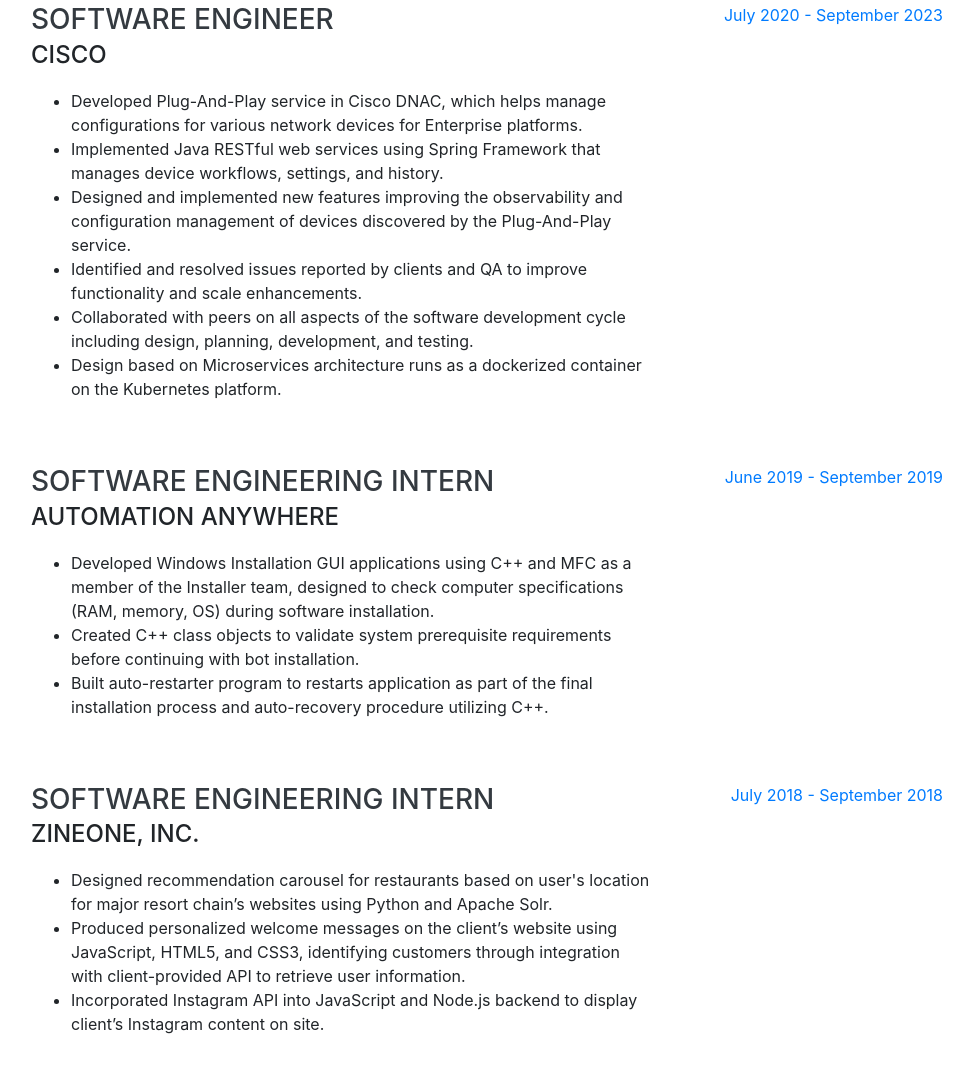
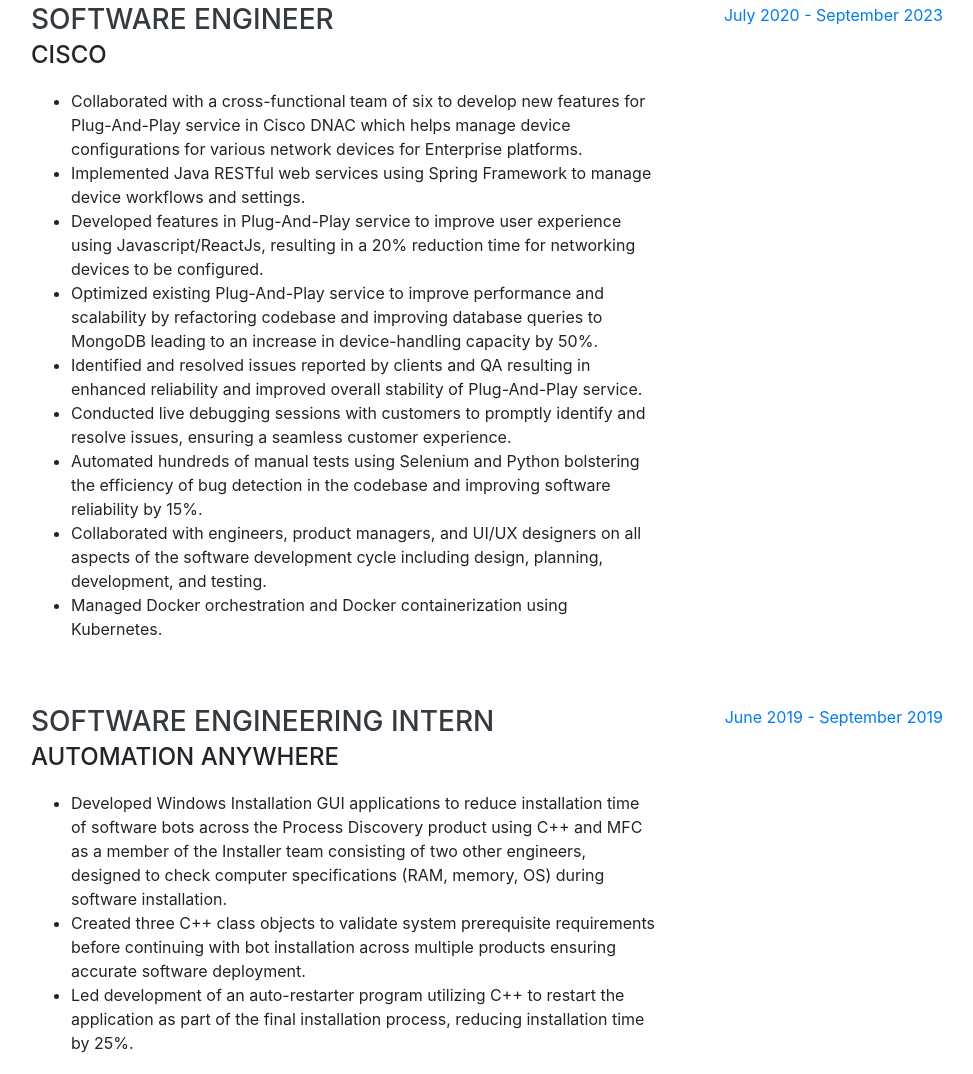
Before and after one commit to RishabJain27/RishabJain27.github.io, a website with bundled scripts: page index.html in a window 1280 px wide. Shown: the part 932-2006 px from the top of the page, without its empty margins (289-1262 px from the left). Built offline with nearby package versions, Linux system fonts and the light colour scheme; a web font is replaced by a local one.

Commit message:
fix work desc

```diff
--- a/index.html
+++ b/index.html
@@ -70,7 +70,7 @@
           <a href="mailto:rishabxjain@gmail.com">rishabxjain@gmail.com · </a>
           <a href="/Rishab_Jain_resume_latest.pdf" download>Resume</a>
         </div>
-        <p class="lead mb-5">Software Engineer looking for new opportunities. Ex-Cisco</p>
+        <p class="lead mb-5">Experienced software engineer with 3+ years of experience with demonstrated success in developing and maintaining software systems to increase reliability and performance. Seeking to leverage former experience and problem solving abilities  to build exceptional software in my next role.</p>
         <div class="social-icons">
           <a href="https://www.linkedin.com/in/rishab-jain-/">
             <i class="fab fa-linkedin-in"></i>
@@ -97,12 +97,15 @@
             <div class="subheading mb-3">Cisco</div>
             <p>
               <ul>
-                <li>Developed Plug-And-Play service in Cisco DNAC, which helps manage configurations for various network devices for  Enterprise platforms.</li>
-                <li>Implemented Java RESTful web services using Spring Framework that manages device workflows, settings, and history.</li>
-                <li>Designed and implemented new features improving the observability and configuration management of devices discovered by the Plug-And-Play service.</li>
-                <li>Identified and resolved issues reported by clients and  QA to improve functionality and scale enhancements.</li>
-                <li>Collaborated with peers on all aspects of the software development cycle including design, planning, development, and testing.</li>
-                <li>Design based on Microservices architecture runs as a dockerized container on the Kubernetes platform.</li>
+                <li>Collaborated with a cross-functional team of six to develop new features for Plug-And-Play service in Cisco DNAC which helps manage device configurations for various network devices for Enterprise platforms.</li>
+                <li>Implemented Java RESTful web services using Spring Framework to manage device workflows and settings.</li>
+                <li>Developed features in Plug-And-Play service to improve user experience using Javascript/ReactJs, resulting in a 20% reduction time for networking devices to be configured.</li>
+                <li>Optimized existing Plug-And-Play service to improve performance and scalability by refactoring codebase and improving database queries to MongoDB leading to an increase in device-handling capacity by 50%.</li>
+                <li>Identified and resolved issues reported by clients and QA resulting in enhanced reliability and improved overall stability of Plug-And-Play service.</li>
+                <li>Conducted live debugging sessions with customers to promptly identify and resolve issues, ensuring a seamless customer experience.</li>
+                <li>Automated hundreds of manual tests using Selenium and Python bolstering the efficiency of bug detection in the codebase and improving software reliability by 15%.</li>
+                <li>Collaborated with engineers, product managers, and UI/UX designers on all aspects of the software development cycle including design, planning, development, and testing.</li>
+                <li>Managed Docker orchestration and Docker containerization using Kubernetes.</li>
               </ul>
             </p>
           </div>
@@ -117,9 +120,9 @@
             <div class="subheading mb-3">Automation Anywhere</div>
             <p>
               <ul>
-                <li>Developed Windows Installation GUI applications using C++ and MFC as a member of the Installer team, designed to check computer specifications (RAM, memory, OS) during software installation.</li>
-                <li>Created C++ class objects to validate system prerequisite requirements before continuing with bot installation.</li>
-                <li>Built auto-restarter program to restarts application as part of the final installation process and auto-recovery procedure utilizing C++.</li>
+                <li>Developed Windows Installation GUI applications to reduce installation time of software bots across the Process Discovery product using C++ and MFC as a member of the Installer team consisting of two other engineers, designed to check computer specifications (RAM, memory, OS) during software installation.</li>
+                <li>Created three C++ class objects to validate system prerequisite requirements before continuing with bot installation across multiple products ensuring accurate software deployment.</li>
+                <li>Led development of an auto-restarter program utilizing C++ to restart the application as part of the final installation process, reducing installation time by 25%.</li>
               </ul>
             </p>
           </div>
@@ -134,8 +137,8 @@
             <div class="subheading mb-3">ZineOne, Inc.</div>
             <p>
               <ul>
-                <li>Designed recommendation carousel for restaurants based on user's location for major resort chain’s websites using Python and Apache Solr.</li>
-                <li>Produced personalized welcome messages on the client’s website using JavaScript, HTML5, and CSS3, identifying customers through integration with client-provided API to retrieve user information.</li>
+                <li>Led implementation of  recommendation carousel for restaurants based on user's location for major resort chain’s websites improving customer experience for thousands of customers using Python and Apache Solr.</li>
+                <li>Produced personalized welcome messages on the client’s mobile and desktop web application using JavaScript, HTML5, and CSS3, identifying customers through client-provided API to retrieve user information.</li>
                 <li>Incorporated Instagram API into JavaScript and Node.js backend to display client’s Instagram content on site.</li>
               </ul>
             </p>
```
Also changed, not shown: 1 other file.
